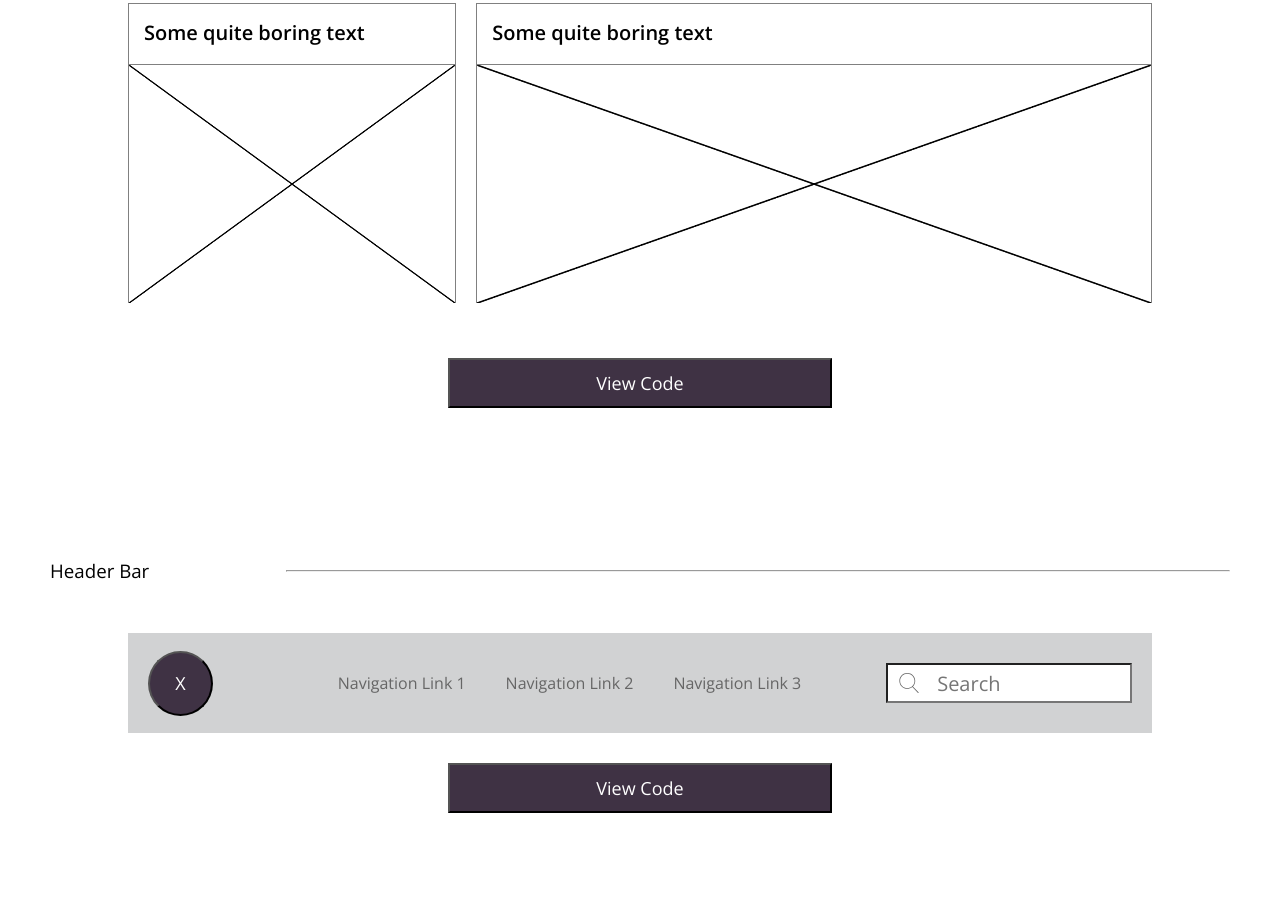
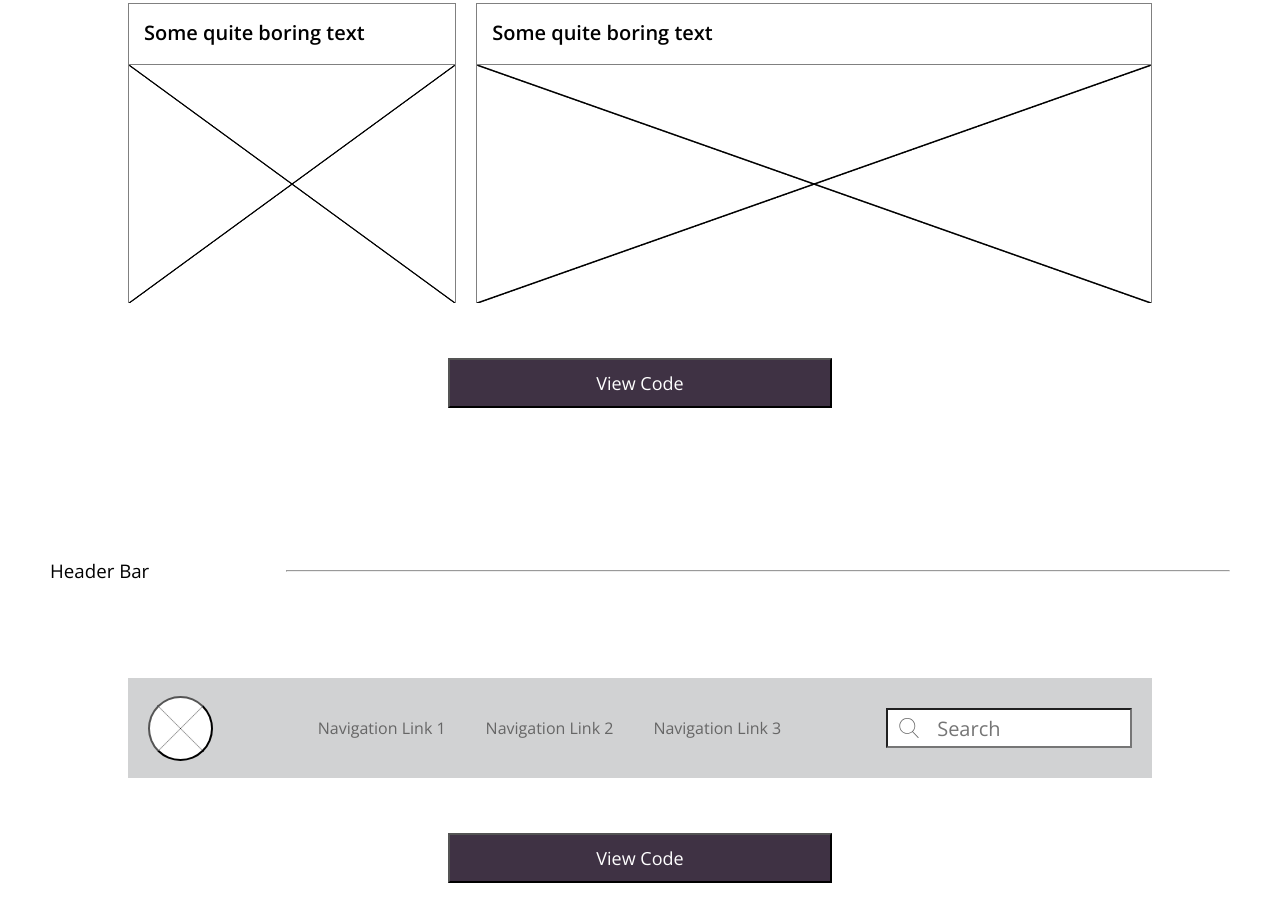
Before and after one commit to jaredeklin/pattern-party, a plain HTML site: page index.html in a window 1280 px wide. Shown: the part 1569-2490 px from the top of the page. Drawn offline with nearby package versions, Linux system fonts and the light colour scheme.

Commit message:
Add background image to button in header bar

```diff
--- a/index.html
+++ b/index.html
@@ -95,7 +95,7 @@
 
   <div class="type-header"><h3>Header Bar</h3><hr /></div>
   <header class="header-bar">
-    <button>X</button>
+    <button></button>
     <ul>
       <li><a>Navigation Link 1</a></li>
       <li><a>Navigation Link 2</a></li>
@@ -103,7 +103,7 @@
     </ul>
     <input type="text" placeholder="Search" class="search-bar" />
   </header>
-  <button>View Code</button>
+  <button><a href="http://frontend.turing.io/projects/pattrn-party.html" target="_blank">View Code</a></button>
   <!-- <script src="https://ajax.googleapis.com/ajax/libs/jquery/3.1.1/jquery.min.js"></script>
   <script type="text/javascript" src="./js/scripts.js"></script> -->
 </body>
--- a/styles.css
+++ b/styles.css
@@ -2,6 +2,7 @@
   margin: 0;
   box-sizing: border-box;
   font-family: "Open Sans", sans-serif;
+  outline: none;
 }
 
 header {
@@ -167,6 +168,11 @@ flexible cards
   background-size: 100% 99%;
 }
 
+a {
+  color: inherit;
+  text-decoration: none;
+}
+
 /* header bar */
 
 .header-bar {
@@ -174,7 +180,7 @@ flexible cards
   background-color: #D1D2D3;
   color: #666666;
   width: 80%;
-  margin: auto;
+  margin: 45px auto 55px auto;
   display: flex;
   justify-content: space-between;
   align-items: center;
@@ -187,10 +193,13 @@ flexible cards
   height: 65px;
   margin: 0;
   border-radius: 50%;
+  background: url(./placeholder.png) no-repeat;
+  background-size: 100% 100%;
 }
 
 .header-bar ul {
   display: flex;
+  padding: 0;
 }
 
 .header-bar li {
```
